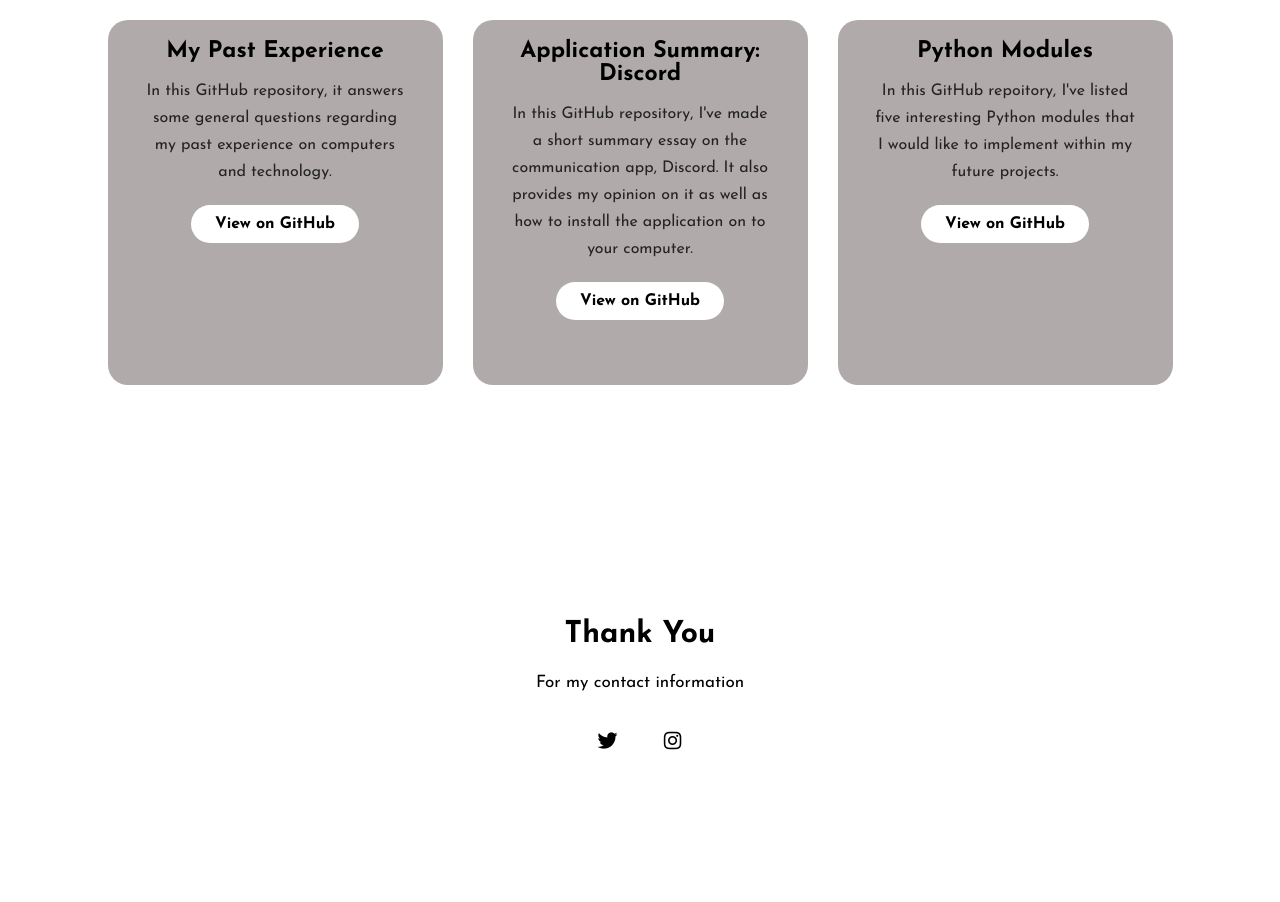
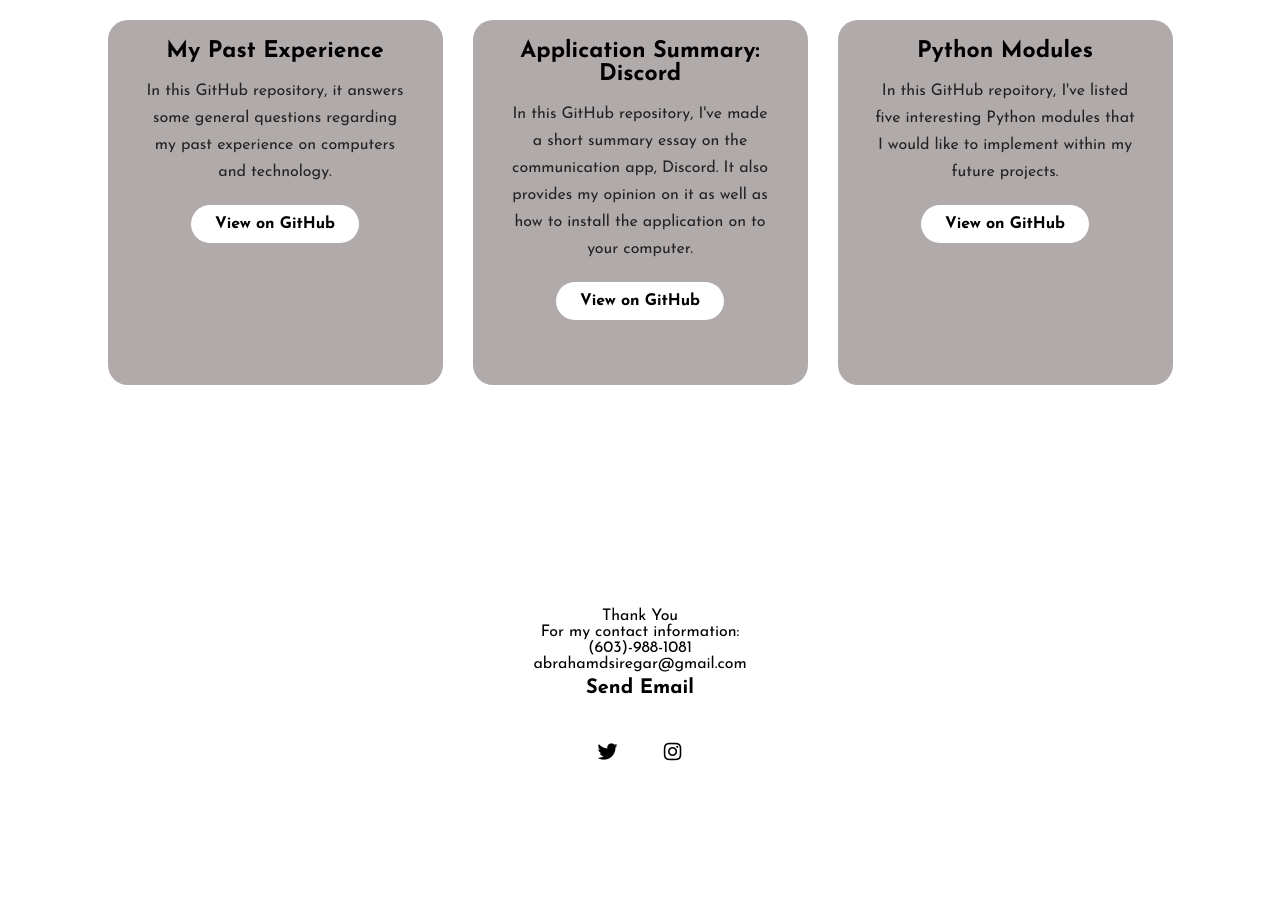
Before and after one commit to abesiregar/ePortfolio, a plain HTML site: page index.html in a window 1280 px wide. Shown: the part 1838-2740 px from the top of the page. Drawn offline with Linux system fonts and the light colour scheme.

Commit message:
HTML and CSS update

```diff
--- a/css/style.css
+++ b/css/style.css
@@ -56,7 +56,7 @@ h3{
 	margin-bottom: 50px;
 }
 h4{
-	color: rgba(255, 255, 255, 0.8);
+	color: rgb(255, 255, 255);
 	letter-spacing: 2px;
 	font-size: 20px;
 }
@@ -156,7 +156,7 @@ h5{
 	border: 2px solid #000000;
 	cursor: pointer;
 }
-footer{
+.footer{
 	position: relative;
 	width: 100%;
 	height: 400px;
@@ -179,9 +179,31 @@ footer p:nth-child(2){
 	text-align: center;
 	line-height: 26px;
 }
+
+.email .button{
+	font-size: 20px;
+	background-color:#ffffff;
+	color: rgb(0, 0, 0);
+	text-decoration: none;
+	border: 1px solid transparent;
+	font-weight: bold;
+	padding: 5px 30px;
+	border-radius: 5px;
+	transition: .4s;
+	display: block;
+	margin-bottom: 4px;
+}
+
+.email .button:hover{
+		background-color: transparent;
+		border: 2px solid #000000;
+		cursor: pointer;
+}
+
 .social{
 	display: flex;
 }
+
 .social a{
 	width: 45px;
 	height: 45px;
--- a/index.html
+++ b/index.html
@@ -14,7 +14,7 @@
 	<!----Hero section start---->
 	<div class="hero">
 		<nav>
-			<h2 class="logo">FINAL PROJECT FOR CIS111G</h2>
+			<h2 class="logo">Abe Siregar Portfolio</h2>
 			<ul>
 				<li><a href="https://Instagram.com/theabrahamds">Instagram</a></li>
 				<li><a href="https://Twitter.com/abesiregar">Twitter</a></li>
@@ -25,7 +25,7 @@
 		<div class="content">
 			<h4>Hello, my name is</h4>
 			<h1>Abe Siregar</h1>
-			<h3>I am a student at <i>Great Bay Community College</i> studying <i>Computer Technology</i> while exploring the world of programming and more specifically web design.</h3>
+			<h3>I am a student at <i>Great Bay Community College</i> studying <i>Computer Technology</i> while exploring the world of programming and more specifically web development.</h3>
 		</div>
 	</div>
 
@@ -79,9 +79,15 @@
 	</div>
 
 	<!------Footer section start--------->
-	<footer>
+	<div class="footer">
 		<p>Thank You</p>
-		<p>For my contact information</p>
+		<p>For my contact information:</p>
+		<p>(603)-988-1081</p>
+		<p>abrahamdsiregar@gmail.com</p>
+		<div class="email">
+			<p style="text-align: center;">
+				<a class="button" href="mailto:abrahamdsiregar@gmail.com">Send Email</a>
+		</div>
 		<div class="social">
 			<a href="https://twitter.com/abesiregar"><i class="fab fa-twitter"></i></a>
 			<a href="https://Instagram.com/theabrahamds"><i class="fab fa-instagram"></i></a>
```
